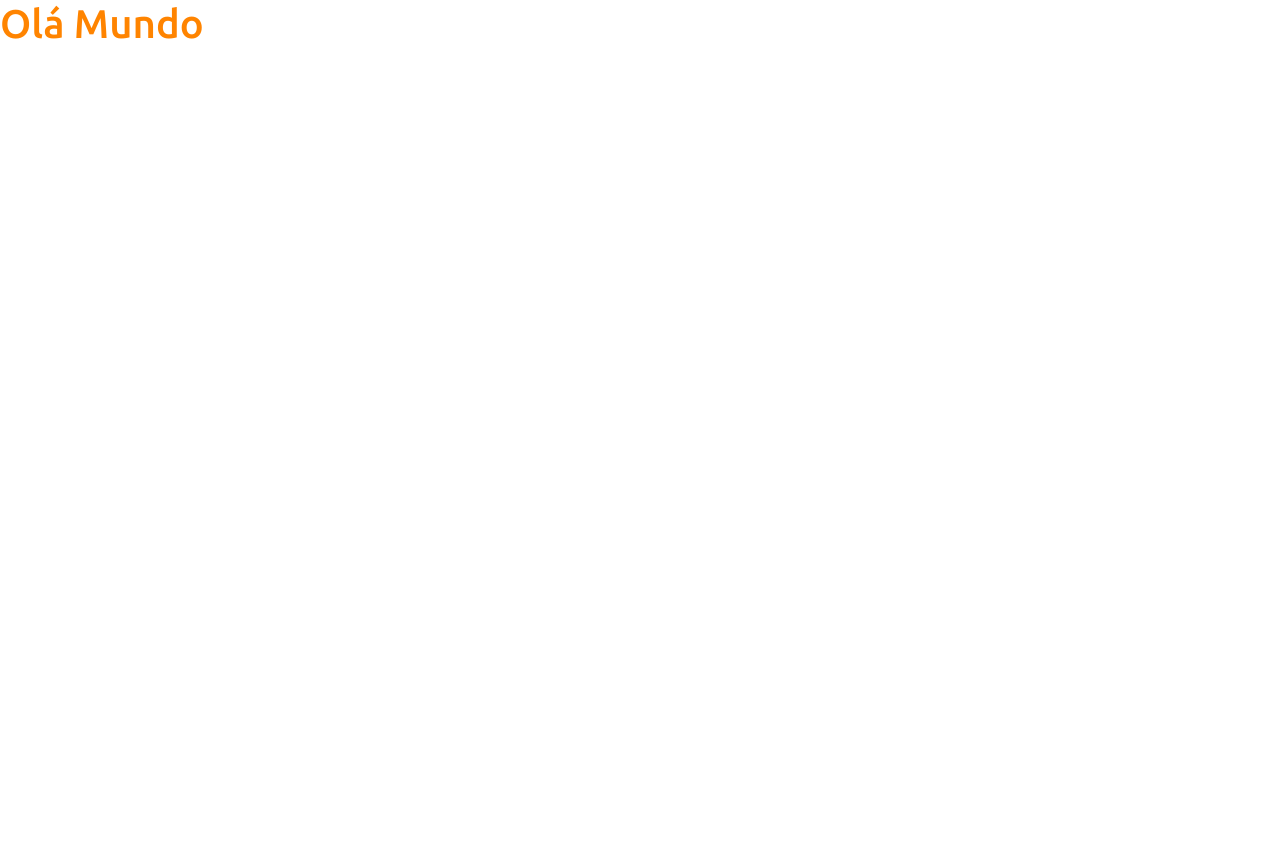
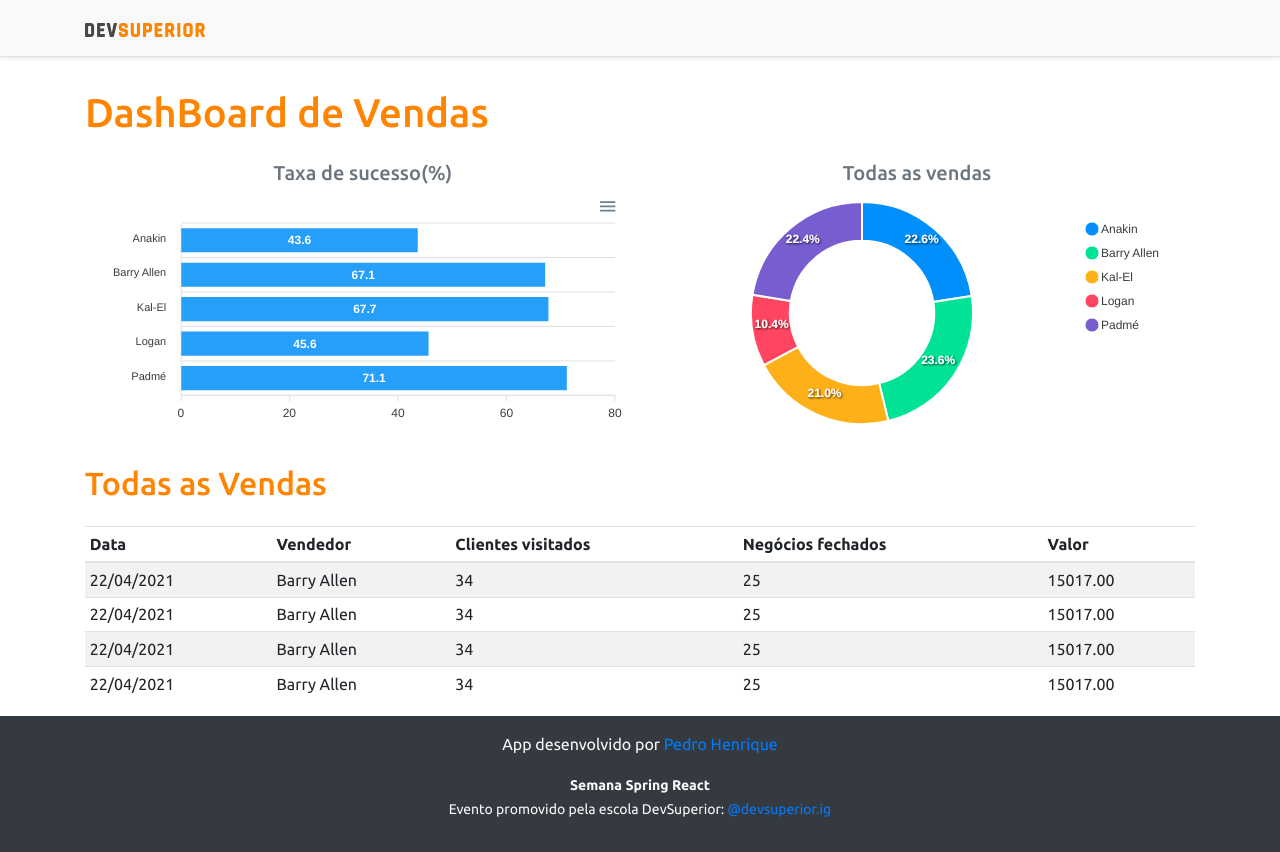
Before and after one commit to Pedr012/projeto-sds3, a React (Create React App) app in the folder frontend/: page / in a window 1280 px wide. Before the commit the page ends 800 px from the top, so only its background shows below. Built offline with nearby package versions, Linux system fonts and the light colour scheme.

Commit message:
Basic static components

```diff
--- a/frontend/package.json
+++ b/frontend/package.json
@@ -12,10 +12,12 @@
     "@types/node": "^12.0.0",
     "@types/react": "^17.0.0",
     "@types/react-dom": "^17.0.0",
+    "apexcharts": "^3.26.1",
     "bootstrap": "^4.6.0",
     "jquery": "1.9.1",
     "popper.js": "1.16.1",
     "react": "^17.0.2",
+    "react-apexcharts": "^1.3.9",
     "react-dom": "^17.0.2",
     "react-scripts": "4.0.3",
     "typescript": "^4.1.2",
--- a/frontend/src/App.tsx
+++ b/frontend/src/App.tsx
@@ -1,8 +1,36 @@
+import DataTable from "components/DataTable";
+import Footer from "components/Footer";
+import NavBar from "components/NavBar";
+import BarChart from "components/BarChart";
+import DonutChart from "components/DonutChart";
+
 function App() {
   return (
-    <div>
-      <h1 className = "text-primary">Olá Mundo</h1>
-    </div>
+    <>
+      <NavBar />
+      <div className="container">
+        <h1 className="text-primary py-3">DashBoard de Vendas</h1>
+
+        <div className="row px-3">
+          <div className="col-sm-6">
+            <h5 className="text-center text-secondary">Taxa de sucesso(%)</h5>
+            <BarChart />
+          </div>
+          <div className="col-sm-6">
+            <h5 className="text-center text-secondary">Todas as vendas</h5>
+            <DonutChart />
+          </div>
+
+        </div>
+        <div className="py-3">
+          <h2 className="text-primary">
+            Todas as Vendas
+          </h2>
+        </div>
+        <DataTable />
+      </div>
+      <Footer />
+    </>
   );
 }
 
--- /dev/null
+++ b/frontend/src/components/BarChart/index.tsx
@@ -0,0 +1,34 @@
+import Chart from 'react-apexcharts'
+const BarChart = () => {
+
+    const options = {
+        plotOptions: {
+            bar: {
+                horizontal: true,
+            }
+        },
+    };
+
+    const mockData = {
+        labels: {
+            categories: ['Anakin', 'Barry Allen', 'Kal-El', 'Logan', 'Padmé']
+        },
+        series: [
+            {
+                name: "% Sucesso",
+                data: [43.6, 67.1, 67.7, 45.6, 71.1]
+            }
+        ]
+    };
+
+    return (
+        <Chart options={{ ...options, xaxis: mockData.labels }}
+            series={mockData.series}
+            type="bar"
+            height="240">
+
+        </Chart>
+    );
+}
+
+export default BarChart;
--- /dev/null
+++ b/frontend/src/components/DataTable/index.tsx
@@ -0,0 +1,50 @@
+
+const DataTable = () => {
+    return (
+        <div className="table-responsive">
+            <table className="table table-striped table-sm">
+                <thead>
+                    <tr>
+                        <th>Data</th>
+                        <th>Vendedor</th>
+                        <th>Clientes visitados</th>
+                        <th>Negócios fechados</th>
+                        <th>Valor</th>
+                    </tr>
+                </thead>
+                <tbody>
+                    <tr>
+                        <td>22/04/2021</td>
+                        <td>Barry Allen</td>
+                        <td>34</td>
+                        <td>25</td>
+                        <td>15017.00</td>
+                    </tr>
+                    <tr>
+                        <td>22/04/2021</td>
+                        <td>Barry Allen</td>
+                        <td>34</td>
+                        <td>25</td>
+                        <td>15017.00</td>
+                    </tr>
+                    <tr>
+                        <td>22/04/2021</td>
+                        <td>Barry Allen</td>
+                        <td>34</td>
+                        <td>25</td>
+                        <td>15017.00</td>
+                    </tr>
+                    <tr>
+                        <td>22/04/2021</td>
+                        <td>Barry Allen</td>
+                        <td>34</td>
+                        <td>25</td>
+                        <td>15017.00</td>
+                    </tr>
+                </tbody>
+            </table>
+        </div>
+    );
+}
+
+export default DataTable;
--- /dev/null
+++ b/frontend/src/components/DonutChart/index.tsx
@@ -0,0 +1,25 @@
+import Chart from 'react-apexcharts'
+const DonutChart = () => {
+
+    const mockData = {
+        series: [477138, 499928, 444867, 220426, 473088],
+        labels: ['Anakin', 'Barry Allen', 'Kal-El', 'Logan', 'Padmé']
+    }
+
+    const options = {
+        legend: {
+            show: true
+        }
+    }
+
+    return (
+        <Chart options={{ ...options, labels: mockData.labels }}
+            series={mockData.series}
+            type="donut"
+            height="240">
+
+        </Chart>
+    );
+}
+
+export default DonutChart;
--- /dev/null
+++ b/frontend/src/components/Footer/index.tsx
@@ -0,0 +1,14 @@
+
+const Footer = () => {
+    return (
+        <footer className="footer mt-auto py-3 bg-dark">
+            <div className="container">
+                <p className="text-light">App desenvolvido por <a href="https://github.com/Pedr012" target="_blank" rel="noreferrer">Pedro Henrique</a></p>
+                <p className="text-light"><small><strong>Semana Spring React</strong><br />
+      Evento promovido pela escola DevSuperior: <a href="https://instagram.com/devsuperior.ig" target="_blank" rel="noreferrer">@devsuperior.ig</a></small></p>
+            </div>
+        </footer>
+    );
+}
+
+export default Footer;
--- /dev/null
+++ b/frontend/src/components/NavBar/index.tsx
@@ -0,0 +1,16 @@
+import ImgDsDark from 'assets/img/ds-dark.svg';
+const NavBar = () => {
+    return (
+        <div>
+            <div className="d-flex flex-column flex-md-row align-items-center p-3 px-md-4 mb-3 bg-light border-bottom shadow-sm">
+                <div className="container">
+                    <nav className="my-2 my-md-0 mr-md-3">
+                        <img src={ImgDsDark} alt="DevSuperior" width="120" />
+                    </nav>
+                </div>
+            </div>
+        </div>
+    );
+}
+
+export default NavBar;
```
Also changed, not shown: frontend/src/assets/img/ds-dark.svg (added), 1 other file (tests, documents, lock files or other folders).
